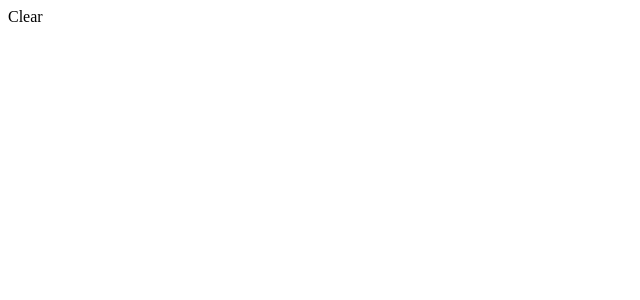
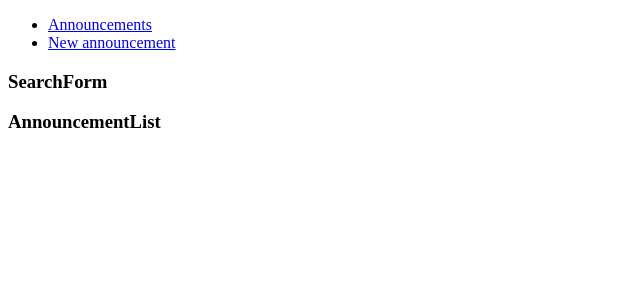
Before and after one commit to Yaroslav-Andrii/react-announcement, a React (Create React App) app: page / in a window 1280 px wide. Shown: the top 300 px of the page, without its empty margins (0-640 px from the left). Built offline with nearby package versions, Linux system fonts and the light colour scheme.

Commit message:
feat: create basic routing

```diff
--- a/package.json
+++ b/package.json
@@ -8,6 +8,7 @@
     "@testing-library/user-event": "^7.2.1",
     "react": "^16.13.1",
     "react-dom": "^16.13.1",
+    "react-router-dom": "^5.2.0",
     "react-scripts": "3.4.3"
   },
   "scripts": {
--- a/src/App.js
+++ b/src/App.js
@@ -1,11 +1,22 @@
 import React from 'react';
+import { Switch, Route, BrowserRouter } from 'react-router-dom';
+import { AnnouncementForm } from './components/AnnouncementFrom';
+import { AnnouncementList } from './components/AnnouncementList';
+import { Announcement } from './components/Announcement';
+import { NavBar } from './components/NavBar';
 
 function App() {
   return (
-    <div className="App">
-      Clear
-    </div>
+    <BrowserRouter>
+      <NavBar/>
+      <Switch>
+        <Route path={'/'} exact component={AnnouncementList}/>
+        <Route path={'/create'} component={AnnouncementForm}/>
+        <Route path={'/announcement/:id'} component={Announcement}/>
+      </Switch>
+    </BrowserRouter>
   );
 }
 
+
 export default App;
```
Also changed, not shown: 1 other file (tests, documents, lock files or other folders).
